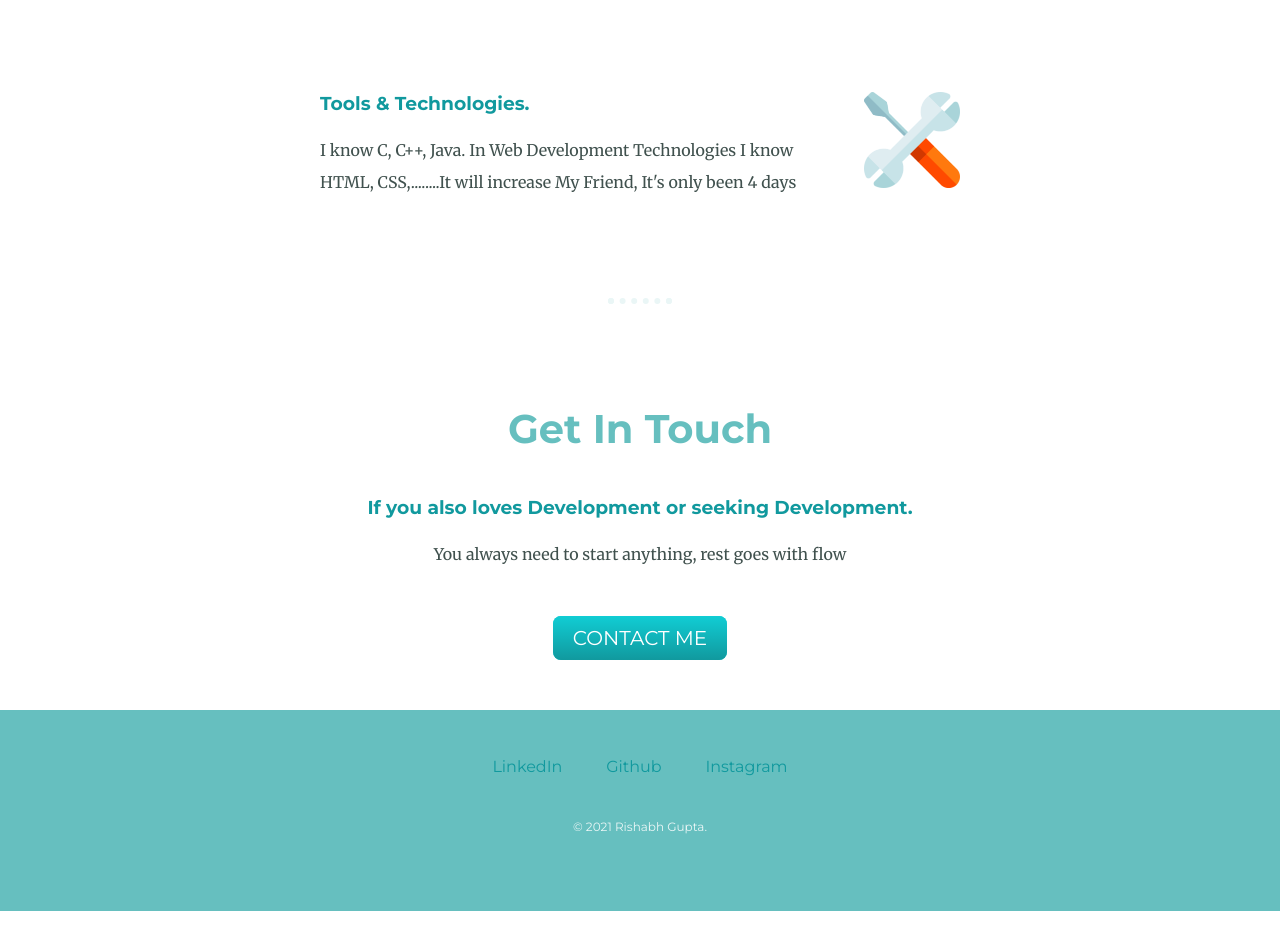
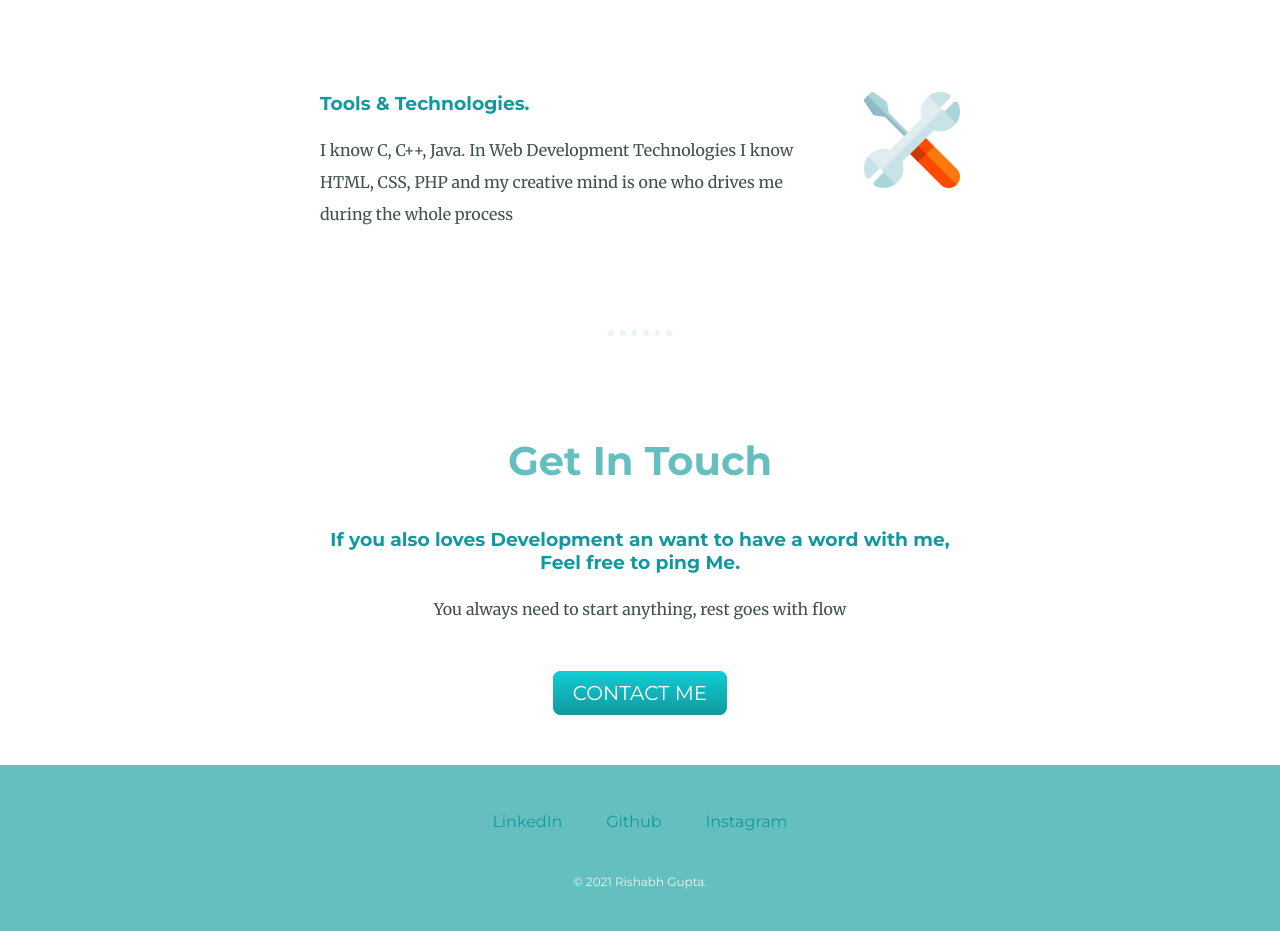
Before and after one commit to rishabh211200/Personal-Website, a plain HTML site: page index.html in a window 1280 px wide. Shown: the part 1900-2831 px from the top of the page. Drawn offline with Linux system fonts and the light colour scheme.

Commit message:
Update index.html

```diff
--- a/index.html
+++ b/index.html
@@ -38,13 +38,13 @@
       <div class="skill-row">
         <img class="tools-img" src="images/tools.png" alt="Tools-img">
         <h3>Tools & Technologies.</h3>
-        <p>I know C, C++, Java. In Web Development Technologies I know HTML,  CSS,........It will increase My Friend, It's only been 4 days </p>
+        <p>I know C, C++, Java. In Web Development Technologies I know HTML,  CSS, PHP and my creative mind is one who drives me during the whole process</p>
       </div>
     </div>
     <hr>
     <div class="contact-me">
       <h2>Get In Touch</h2>
-      <h3>If you also loves Development or seeking Development.</h3>
+      <h3>If you also loves Development an want to have a word with me, <br> Feel free to ping Me.</h3>
       <p>You always need to start anything, rest goes with flow</p>
       <a class="btn" href="mailto:rishabh211200@gmail.com">CONTACT ME</a>
     </div>
```
